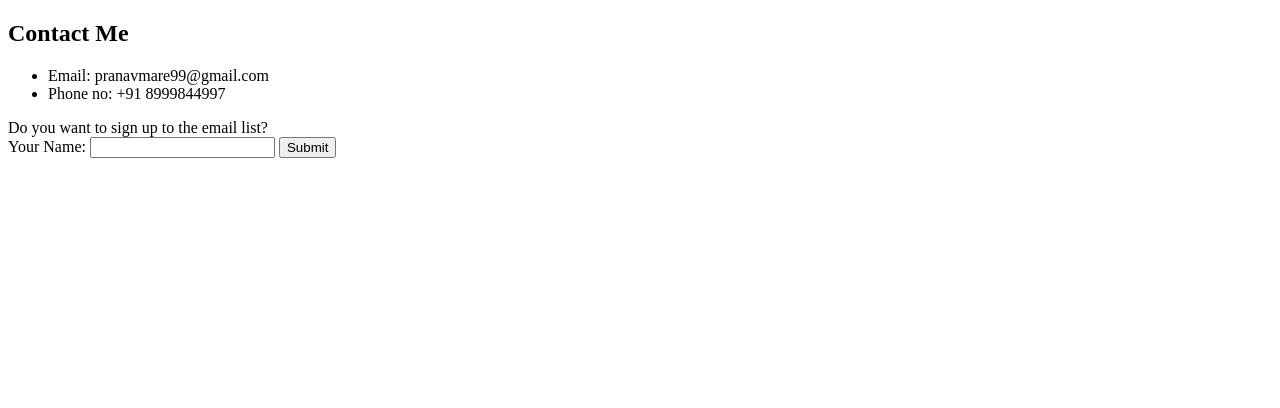
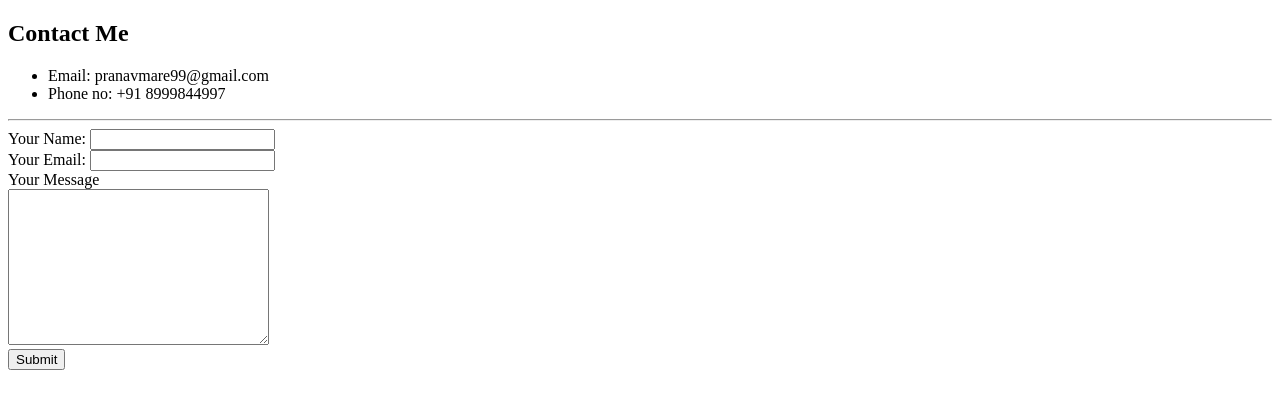
Before and after one commit to PranavMare/Personal-Website, a plain HTML site: page contact-me.html in a window 1280 px wide. Drawn offline with Linux system fonts and the light colour scheme.

Commit message:
3rd commit

```diff
--- a/contact-me.html
+++ b/contact-me.html
@@ -9,12 +9,15 @@
             <li>Email: pranavmare99@gmail.com</li>
             <li>Phone no: +91 8999844997</li>
         </ul>
-       <label> Do you want to sign up to the email list?</label>
-       <form action="">
-           <label>Your Name: </label>
-           <input type="Text">
+       <hr>
+       <form action="mailto:info@pranavmare99@gmail.com" method="post" enctype="text/plain">
+           <label>Your Name:</label>
+           <input type="text" name="yourName"><br>
+           <label>Your Email:</label>
+           <input type="email" name="yourEmail"><br>
+           <label>Your Message</label><br>
+           <textarea name="yourMessage" id="" cols="30" rows="10"></textarea><br>
            <input type="submit">
        </form>
-
     </body>
 </html>
```
